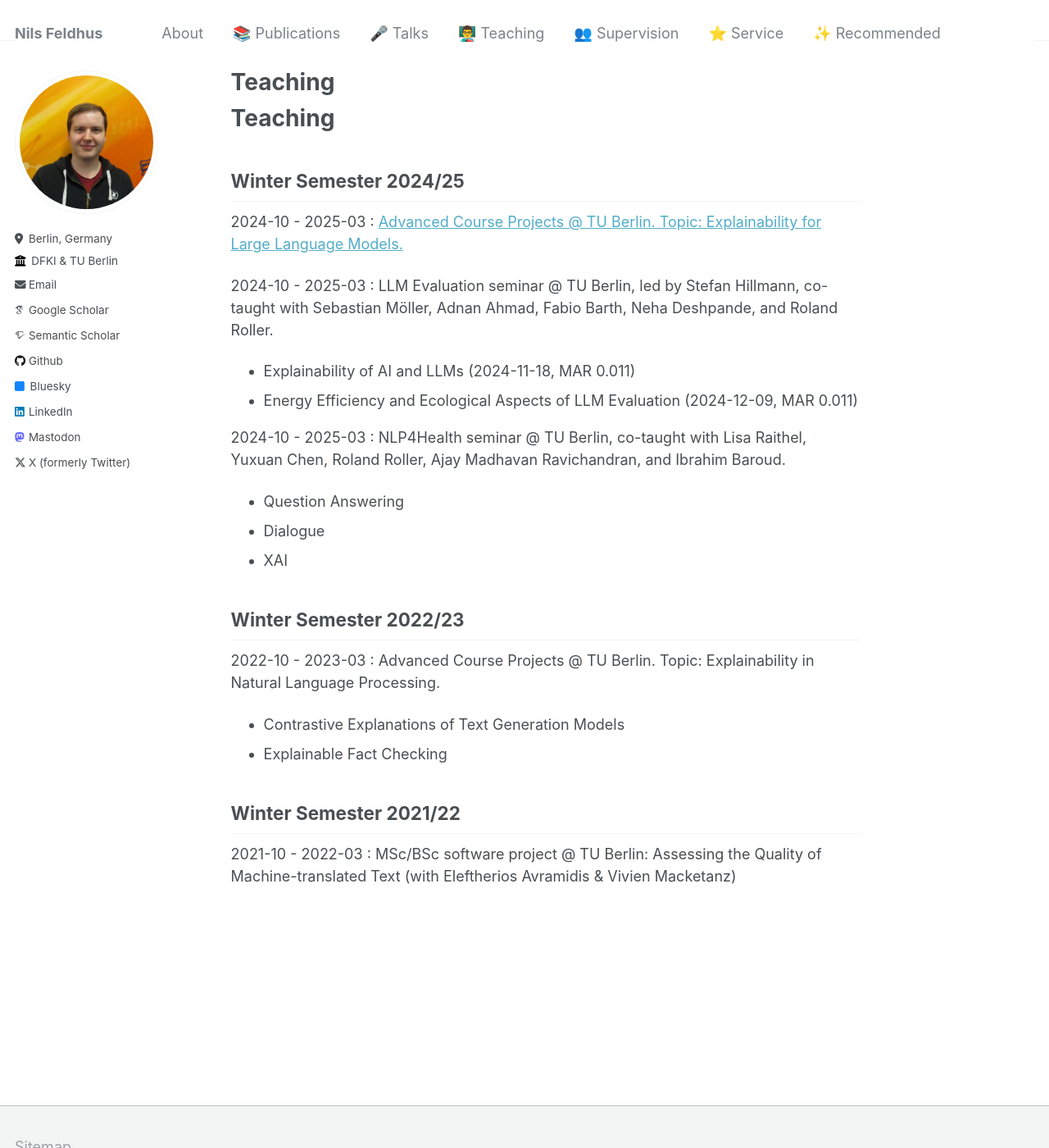
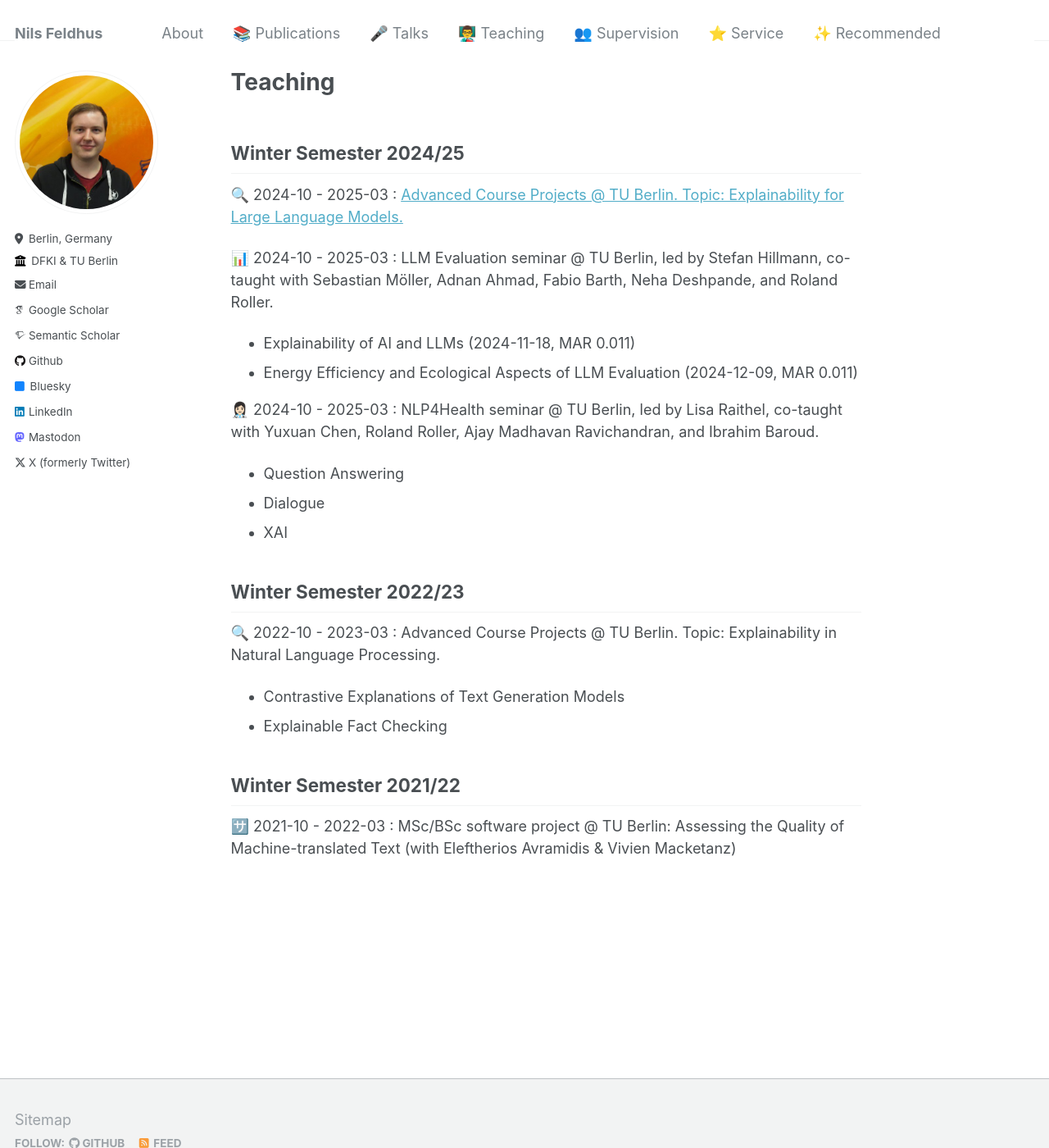
Before and after one commit to nfelnlp/nfelnlp.github.io, a Jekyll site: the page built from teaching/index.md, in a window 1280 px wide and 1400 px high. Shown: the whole window at 82% size. Built offline with Jekyll 4.4.1, drawn with Linux system fonts in a browser that asks for light colours; some web fonts are replaced; our own code applies the rules of GitHub Pages for plain Markdown files.

Commit message:
Teaching: Additional formatting.

```diff
--- a/teaching/index.md
+++ b/teaching/index.md
@@ -1,23 +1,28 @@
-# Teaching
+---
+layout: single
+classes: wide
+author_profile: true
+title: "Teaching"
+---
 
 ## Winter Semester 2024/25
-2024-10 - 2025-03 : [Advanced Course Projects @ TU Berlin. Topic: Explainability for Large Language Models.](./xllm.md)
+🔍 2024-10 - 2025-03 : [Advanced Course Projects @ TU Berlin. Topic: Explainability for Large Language Models.](./xllm.md)
 
-2024-10 - 2025-03 : LLM Evaluation seminar @ TU Berlin, led by Stefan Hillmann, co-taught with Sebastian Möller, Adnan Ahmad, Fabio Barth, Neha Deshpande, and Roland Roller.
+📊 2024-10 - 2025-03 : LLM Evaluation seminar @ TU Berlin, led by Stefan Hillmann, co-taught with Sebastian Möller, Adnan Ahmad, Fabio Barth, Neha Deshpande, and Roland Roller.
 * Explainability of AI and LLMs (2024-11-18, MAR 0.011)
 * Energy Efficiency and Ecological Aspects of LLM Evaluation (2024-12-09, MAR 0.011)
 
-2024-10 - 2025-03 : NLP4Health seminar @ TU Berlin, co-taught with Lisa Raithel, Yuxuan Chen, Roland Roller, Ajay Madhavan Ravichandran, and Ibrahim Baroud.
+👩🏻‍⚕️ 2024-10 - 2025-03 : NLP4Health seminar @ TU Berlin, led by Lisa Raithel, co-taught with Yuxuan Chen, Roland Roller, Ajay Madhavan Ravichandran, and Ibrahim Baroud.
 * Question Answering
 * Dialogue
 * XAI
 
 ## Winter Semester 2022/23
 
-2022-10 - 2023-03 : Advanced Course Projects @ TU Berlin. Topic: Explainability in Natural Language Processing.
+🔍 2022-10 - 2023-03 : Advanced Course Projects @ TU Berlin. Topic: Explainability in Natural Language Processing.
 * Contrastive Explanations of Text Generation Models
 * Explainable Fact Checking
 
 ## Winter Semester 2021/22
 
-2021-10 - 2022-03 : MSc/BSc software project @ TU Berlin: Assessing the Quality of Machine-translated Text (with Eleftherios Avramidis & Vivien Macketanz)
+🈂️ 2021-10 - 2022-03 : MSc/BSc software project @ TU Berlin: Assessing the Quality of Machine-translated Text (with Eleftherios Avramidis & Vivien Macketanz)
```
Also changed, not shown: teaching/xllm.md (+9 -3 lines).
